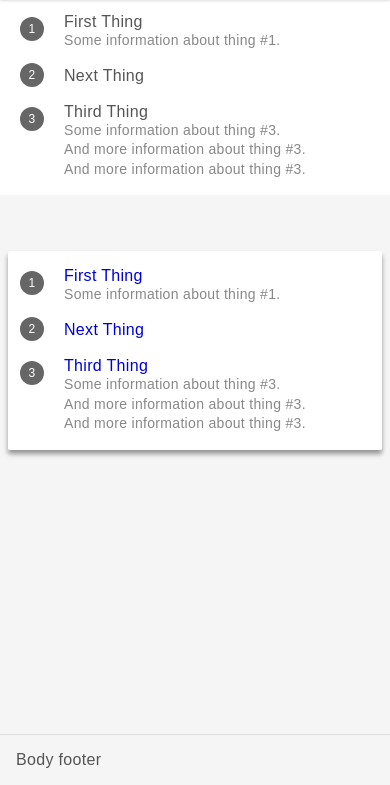
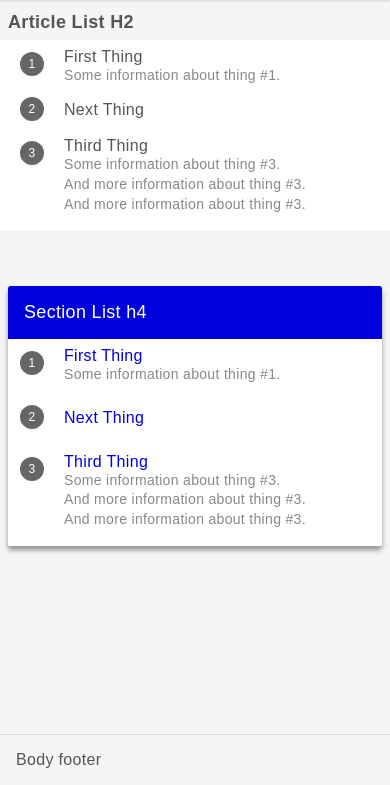
Before and after one commit to chrisbroski/aerophane, a website: page template_src/aerophane/www/list/list.html in a window 390 px wide. Shown: the part 59-844 px from the top of the page. Drawn offline with Linux system fonts and the light colour scheme; some packages are replaced by stand-ins of ours.

Commit message:
section lists

```diff
--- a/template_src/aerophane/www/inc/main.css
+++ b/template_src/aerophane/www/inc/main.css
@@ -199,6 +199,12 @@
     position: relative;
     min-height: 52px;
 }
+section.list > div {
+    margin: 0; padding: 8px 0 8px 56px;
+    background: #fff;
+    position: relative;
+    min-height: 52px;
+}
 article.list > div i, section.list > div i {
     display: block;
     position: absolute;
@@ -211,6 +217,9 @@
     font-style: normal;
     font-size: 12px;
     text-align: center;
+}
+section.list > div i {
+    left: 12px;
 }
 
 article.list > div:first-child, section.list > div:first-child {
@@ -237,8 +246,12 @@
 }
 
 article > section.list {
+    margin-top: 16px;
+    border: 0 none;
+}
+
+article > section.list > div:first-child {
     padding-top: 8px;
-    border: 0 none;
 }
 
 /* forms */
--- a/template_src/aerophane/www/list/list.html
+++ b/template_src/aerophane/www/list/list.html
@@ -21,6 +21,7 @@
 <body>
 
 <article class="list">
+<h2>Article List H2</h2>
 <div>
 <i>1</i>
 <h3>First Thing</h3>
@@ -39,10 +40,15 @@
 <p>And more information about thing #3.</p>
 <p>And more information about thing #3.</p>
 </div>
+
 </article>
 
 <article>
 <section class="list">
+<header>
+<h4>Section List h4</h4>
+</header>
+
 <div>
 <i>1</i>
 <h3>First Thing</h3>
```
